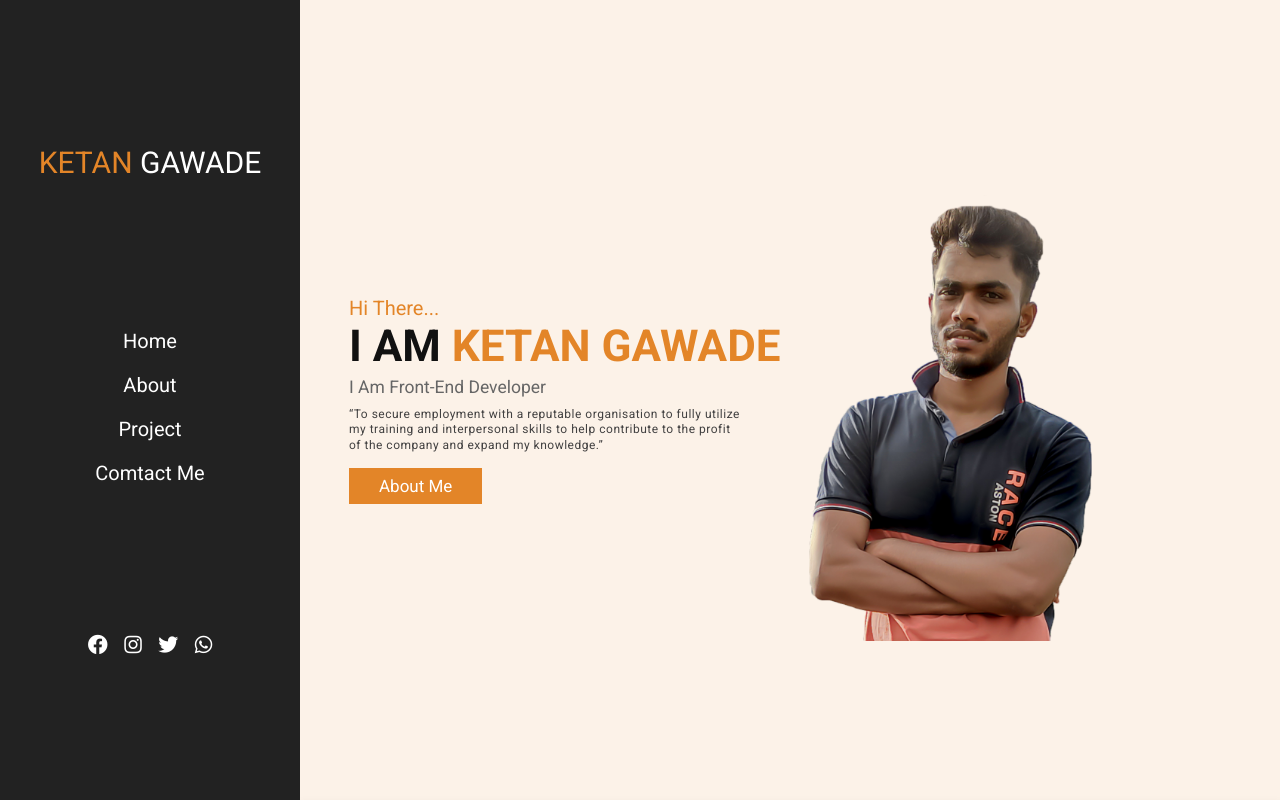
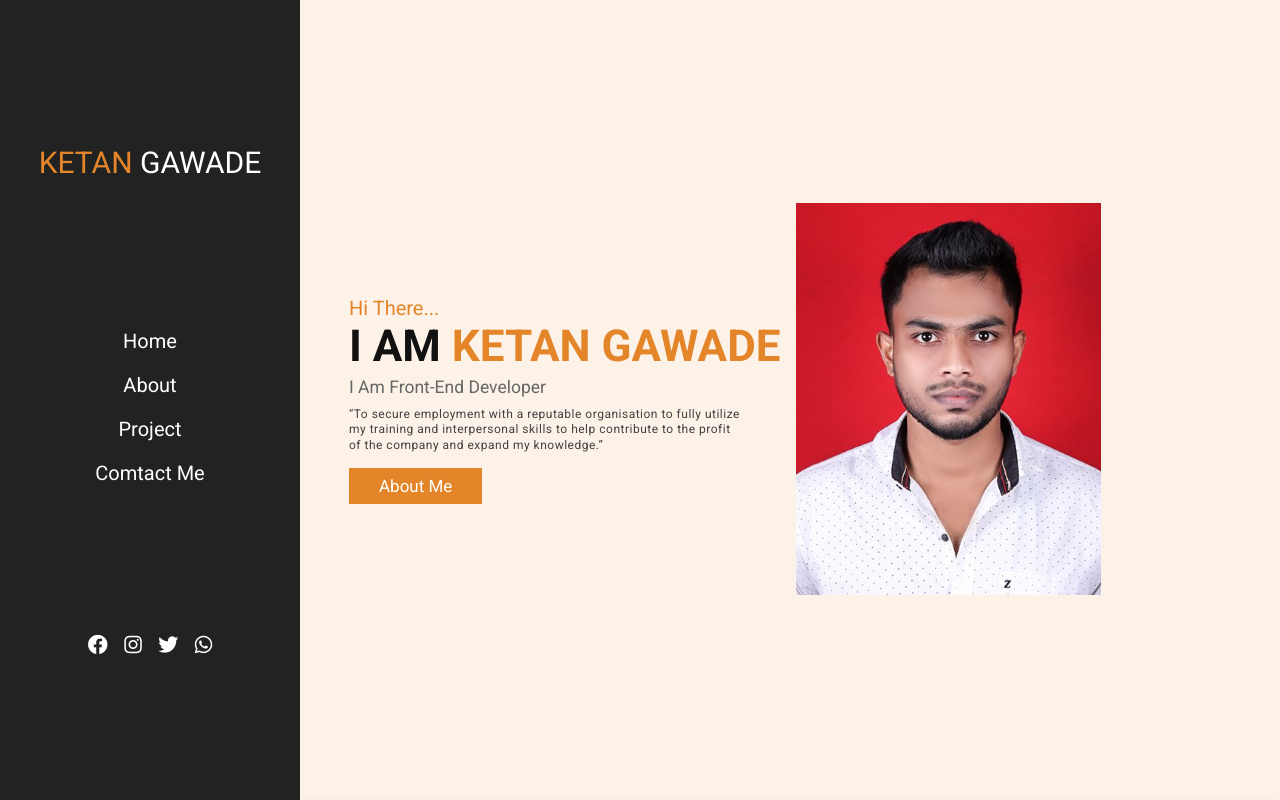
Before and after one commit to gawade07/MY-PORTFOLIO-2021, a plain HTML site: page index.html in a window 1280 px wide. Shown: the top 800 px of the page. Drawn offline with nearby package versions, Linux system fonts and the light colour scheme.

Commit message:
Update index.html

```diff
--- a/index.html
+++ b/index.html
@@ -58,7 +58,7 @@
     </div>
 
     <div class="image" >
-        <img  data-aos="fade-left" data-aos-delay="550"src="css/img'/pic.png" alt="">
+        <img  data-aos="fade-left" data-aos-delay="550"src="css/img'/pic.jpg" alt="">
     </div>
 </section>
 <!-- home section end -->
```
